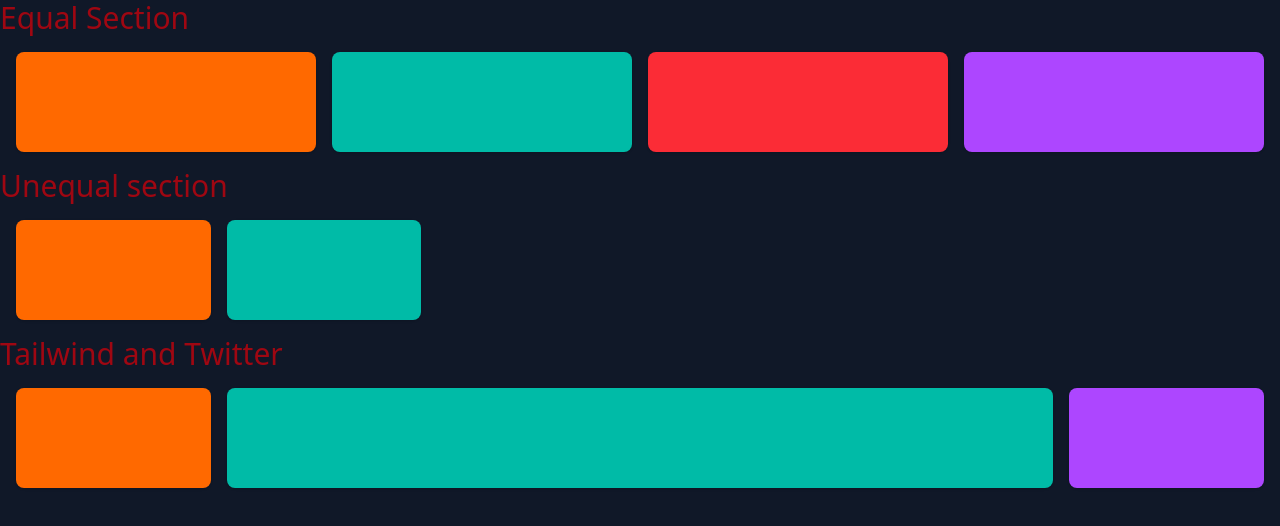
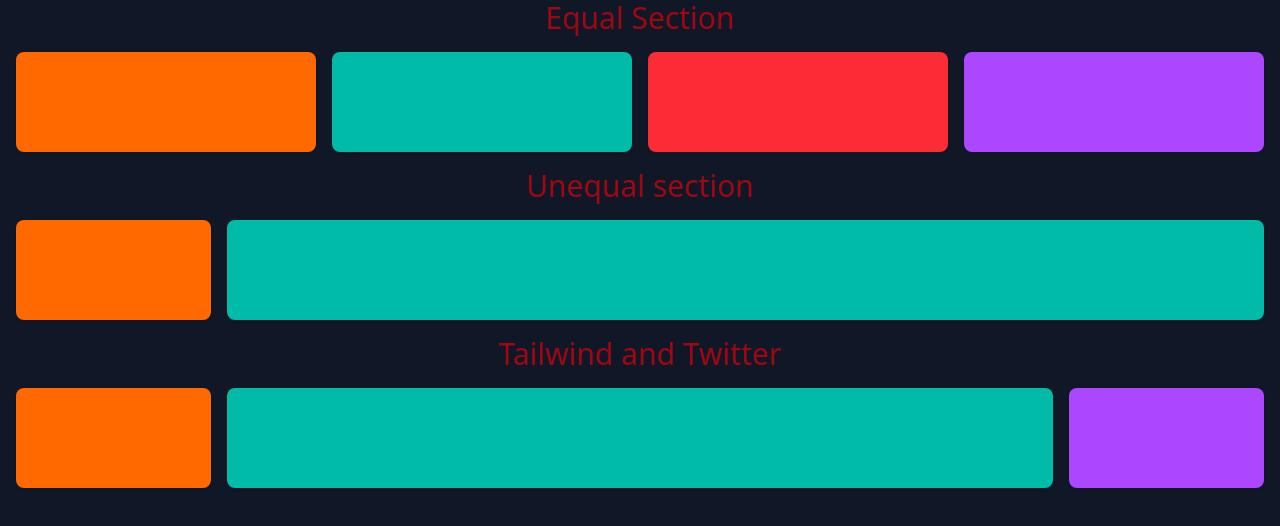
Before and after one commit to Abhishekharsh007/FullStack_HC, a website: page 003-TailwindCSS/nodeway/src/index4-practice.html in a window 1280 px wide. Drawn offline with Linux system fonts and the light colour scheme.

Commit message:
tailwind is finished

```diff
--- a/003-TailwindCSS/nodeway/src/index4-practice.html
+++ b/003-TailwindCSS/nodeway/src/index4-practice.html
@@ -6,7 +6,7 @@
     <title>Document</title>
     <link rel="stylesheet" href="./output.css">
 </head>
-<body class="bg-gray-900 text-red-800 min-h-screen">
+<body class="bg-gray-900 text-center text-red-800 min-h-screen">
     <h1 class="text-3xl">Equal Section</h1>
     <div class="m-4 grid gap-4 sm:grid-cols-4">
         <div class="min-h-[100px] rounded-lg bg-orange-500 shadow"></div>
@@ -18,7 +18,7 @@
     <h1 class="text-3xl">Unequal section</h1>
     <div class="m-4 grid gap-4 sm:grid-cols-12">
         <div class="sm:col-span-2 min-h-[100px] rounded-lg bg-orange-500 shadow"></div>
-        <div class="sm:col-span-2 min-h-[100px] rounded-lg bg-teal-500 shadow"></div>
+        <div class="sm:col-span-10 min-h-[100px] rounded-lg bg-teal-500 shadow"></div>
 
     </div>
 
```
Also changed, not shown: 003-TailwindCSS/nodeway/src/output.css.
